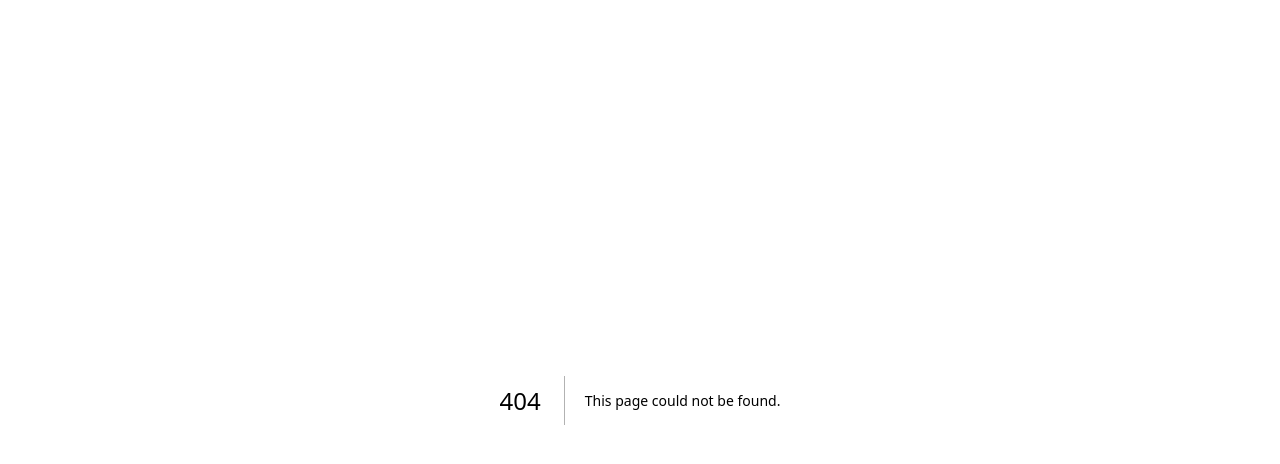
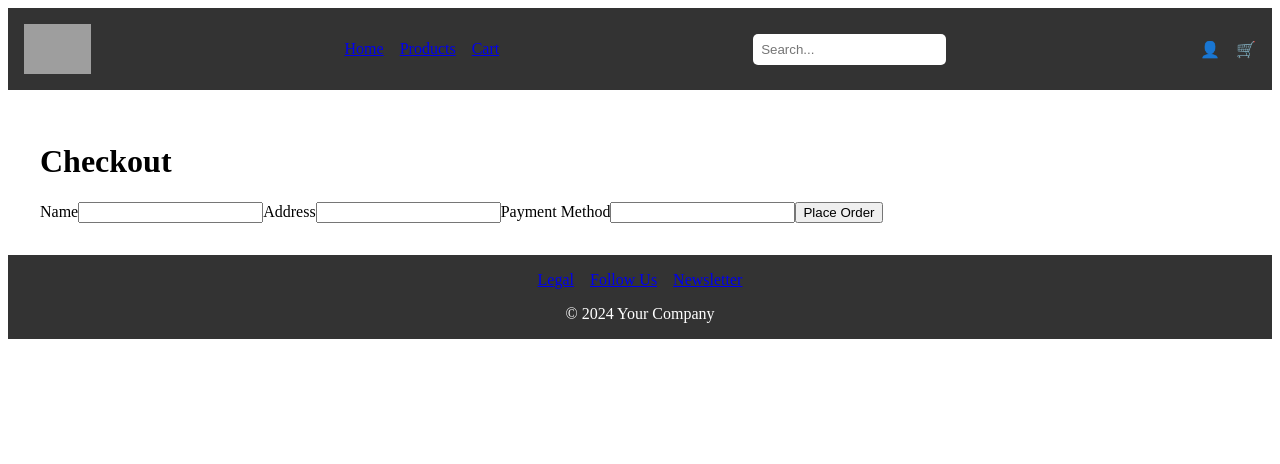
Before and after one commit to alindaByamukama/vistamart_hng11, a Next.js app: page /checkout in a window 1280 px wide. Before the commit this address had no page. Shown: the top 464 px of the page. Built offline with nearby package versions, Linux system fonts and the light colour scheme; grey boxes are pictures that could not be loaded.

Commit message:
add pages

```diff
--- /dev/null
+++ b/pages/checkout.js
@@ -0,0 +1,37 @@
+"use client";
+
+
+import Navbar from '../components/Navbar';
+import Footer from '../components/Footer';
+import styled from 'styled-components';
+
+const Checkout = () => (
+  <div>
+    <Navbar />
+    <CheckoutContainer>
+      <h1>Checkout</h1>
+      <form>
+        <label>
+          Name
+          <input type="text" name="name" required />
+        </label>
+        <label>
+          Address
+          <input type="text" name="address" required />
+        </label>
+        <label>
+          Payment Method
+          <input type="text" name="payment" required />
+        </label>
+        <button type="submit">Place Order</button>
+      </form>
+    </CheckoutContainer>
+    <Footer />
+  </div>
+);
+
+const CheckoutContainer = styled.div`
+  padding: 2rem;
+`;
+
+export default Checkout;
```
Also changed, not shown: pages/cart.js (added, +16 -0 lines), pages/products.js (added, +30 -0 lines).
